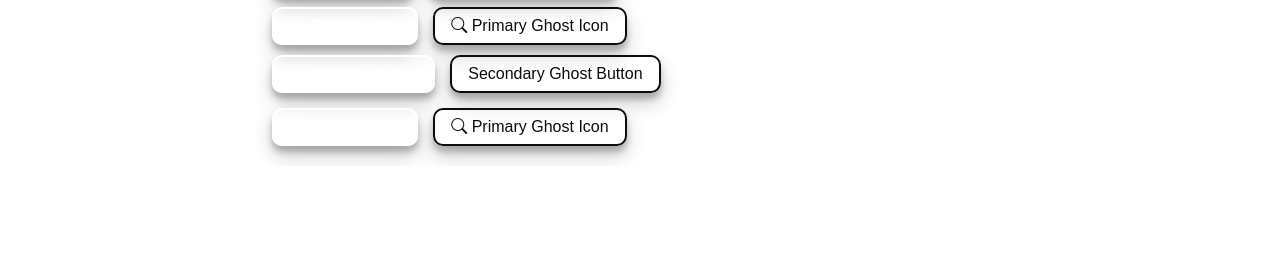
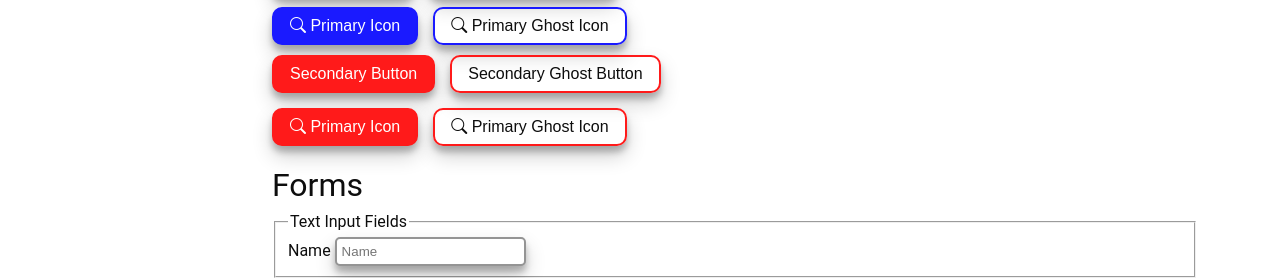
Before and after one commit to mjhandy/mjh-framework, a website: page index.html in a window 1280 px wide. Shown: the part 739-1017 px from the top of the page. Before the commit the page ends 905 px from the top, so only its background shows below. Drawn offline with nearby package versions, Linux system fonts and the light colour scheme; files that its build step writes are made by us from their sources.

Commit message:
initial form code

```diff
--- a/index.html
+++ b/index.html
@@ -91,6 +91,24 @@
                   </div>
                 </div>
           </section>
+          <section id="forms">
+            <div class="conntainer">
+              <div class="row">
+                <div class="col-8"><h3>Forms</h3></div>
+              </div>
+              <div class="row">
+                <form>
+                  <fieldset>
+                    <legend>Text Input Fields</legend>
+                    <div>
+                      <label for="name">Name</label>
+                      <input type="text" id="name" name="name" placeholder="Name" class="form-input--textField">
+                    </div>
+                  </fieldset>
+                </form>
+              </div>
+            </div>
+          </section>
         </div>
       </div>
 
--- a/scss/_components.scss
+++ b/scss/_components.scss
@@ -1,2 +1,4 @@
 // B
 @import "components/buttons";
+// F
+@import "components/forms";
--- a/scss/_variables.scss
+++ b/scss/_variables.scss
@@ -93,11 +93,16 @@ $positions: (
 $btnPadding: 0.5rem 1rem !default; // default button padding
 $btnPrimaryColour: map-get(
   $blues,
-  200
+  105
 ) !default; // default primary button color
 $btnSecondaryColour: map-get(
   $reds,
-  200
+  105
 ) !default; // default secondary button color
 $btnBorderWidth: 2px !default; // default button border width
 $btnBoxShadow: true !default; // default button box shadow
+
+// Form Variables
+/// @group v
+$inputBorderColour: map-get($monochrome, 155) !default; // default input border color
+$inputBorderWidth: 2px !default; // default input border widths
--- /dev/null
+++ b/scss/components/_forms.scss
@@ -0,0 +1,10 @@
+.form {
+  &-input {
+    &--textField {
+      border: $inputBorderWidth solid $inputBorderColour;
+      padding: 5px;
+      border-radius: 5px;
+      @include boxShadow (3, 4, 300);
+    }
+  }
+}
```
